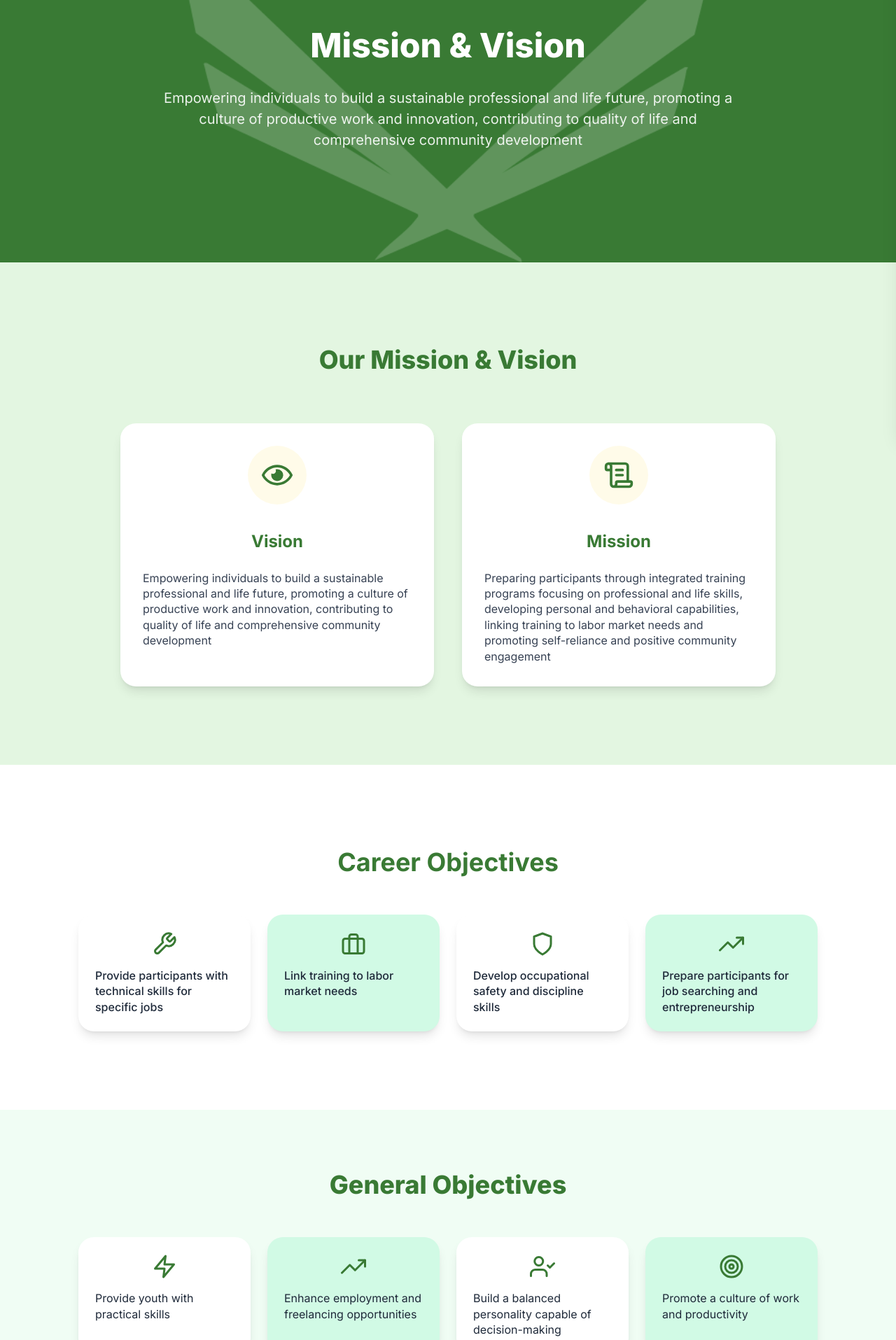
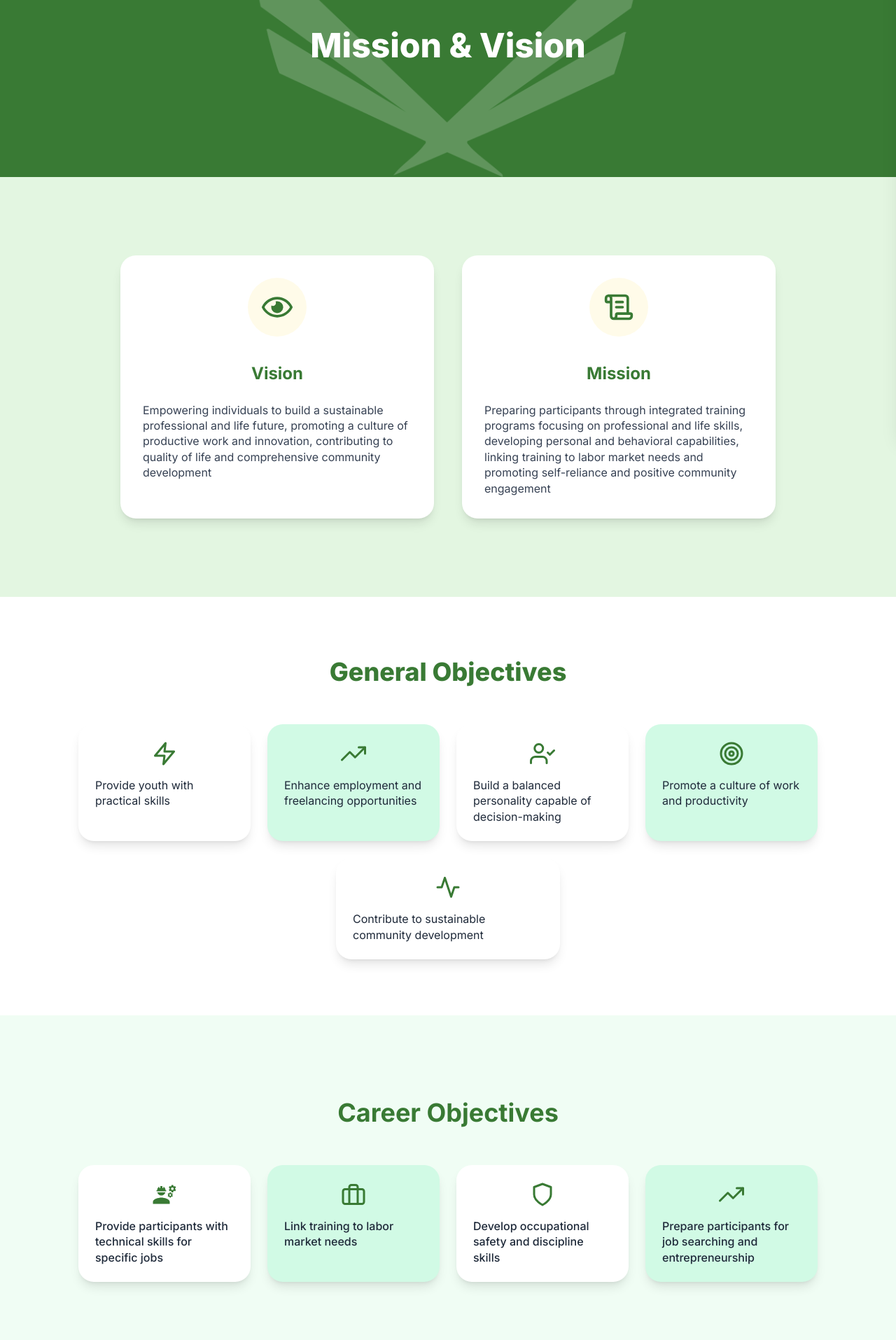
Before and after one commit to etqansa2026-stack/Etqansa, a Next.js app: page /en/mission-vision in a window 1280 px wide. Shown: the part 180-2095 px from the top of the page at 70% size. Built offline with nearby package versions, Linux system fonts and the light colour scheme; no server answers.

Commit message:
last update

```diff
--- a/components/missionvissioncomponents/HeroSection.tsx
+++ b/components/missionvissioncomponents/HeroSection.tsx
@@ -8,11 +8,7 @@ export default function HeroSection({ isAr }: { isAr: boolean }) {
         <h1 className="text-4xl md:text-5xl centert font-extrabold mb-6">
           {isAr ? "رسالتنا ورؤيتنا" : "Mission & Vision"}
         </h1>
-        <p className="text-lg md:text-xl centert opacity-90 mb-8">
-          {isAr
-            ? "تمكين الأفراد من بناء مستقبل مهني وحياتي مستدام، وتعزيز ثقافة العمل المنتج والابتكار، بما يسهم في تحسين جودة الحياة ودعم التنمية المجتمعية الشاملة"
-            : "Empowering individuals to build a sustainable professional and life future, promoting a culture of productive work and innovation, contributing to quality of life and comprehensive community development"}
-        </p>
+
 
       </div>
       <div className="absolute inset-0 opacity-20 pointer-events-none">
--- a/components/missionvissioncomponents/MissionVisionSection.tsx
+++ b/components/missionvissioncomponents/MissionVisionSection.tsx
@@ -24,9 +24,6 @@ export default function MissionVisionSection({ isAr }: { isAr: boolean }) {
 
   return (
     <section className="py-28 bg-[#6ab742]/10">
-      <h2 className="text-3xl centert md:text-4xl font-extrabold text-center mb-16 text-[#397a34]">
-        {isAr ? "رسالتنا ورؤيتنا" : "Our Mission & Vision"}
-      </h2>
 
       <div className="flex flex-wrap justify-center gap-10 px-4">
         {sections.map((section, i) => {
--- a/components/missionvissioncomponents/ObjectivesSection.tsx
+++ b/components/missionvissioncomponents/ObjectivesSection.tsx
@@ -7,13 +7,14 @@ import SustainableObjectives from "@/components/missionvissioncomponents/objecti
 export default function ObjectivesSection({ isAr }: { isAr: boolean }) {
   return (
     <div>
+       <GeneralObjectives isAr={isAr} />
             <CareerObjectives isAr={isAr} />
 
-      <GeneralObjectives isAr={isAr} />
-        <SocialObjectives isAr={isAr} />
+      <SustainableObjectives isAr={isAr} />
+
               <LifeObjectives isAr={isAr} />
 
-       <SustainableObjectives isAr={isAr} />
+
 
 
     </div>
--- a/components/missionvissioncomponents/objectives/CareerObjectives.tsx
+++ b/components/missionvissioncomponents/objectives/CareerObjectives.tsx
@@ -1,4 +1,5 @@
-import { FiTool, FiBriefcase, FiShield, FiTrendingUp } from "react-icons/fi";
+import {  FiBriefcase, FiShield, FiTrendingUp } from "react-icons/fi";
+import { MdEngineering } from "react-icons/md";
 
 export default function CareerObjectives({ isAr }: { isAr: boolean }) {
   const items = isAr
@@ -16,10 +17,10 @@ export default function CareerObjectives({ isAr }: { isAr: boolean }) {
       ];
 
   const colors = ["#FFFFFF", "#D1FAE5", "#FFFFFF", "#D1FAE5"];
-  const icons = [FiTool, FiBriefcase, FiShield, FiTrendingUp];
+  const icons = [MdEngineering, FiBriefcase, FiShield, FiTrendingUp];
 
   return (
-    <section className="bg-white py-28 px-24">
+    <section className="bg-green-50  py-28 px-24">
       <h2 className="text-3xl centert md:text-4xl font-bold text-center mb-12 text-[#397a34]">
         {isAr ? "الأهداف المهنية" : "Career Objectives"}
       </h2>
--- a/components/missionvissioncomponents/objectives/GeneralObjectives.tsx
+++ b/components/missionvissioncomponents/objectives/GeneralObjectives.tsx
@@ -21,7 +21,7 @@ export default function GeneralObjectives({ isAr }: { isAr: boolean }) {
   const icons = [FiZap, FiTrendingUp, FiUserCheck, FiTarget, FiActivity];
 
   return (
-    <section className="bg-green-50 py-20 px-24">
+    <section className="bg-white py-20 px-24">
       <h2 className="text-3xl centert md:text-4xl font-extrabold text-center mb-12 text-[#397a34]">
         {isAr ? "الأهداف العامة" : "General Objectives"}
       </h2>
```
